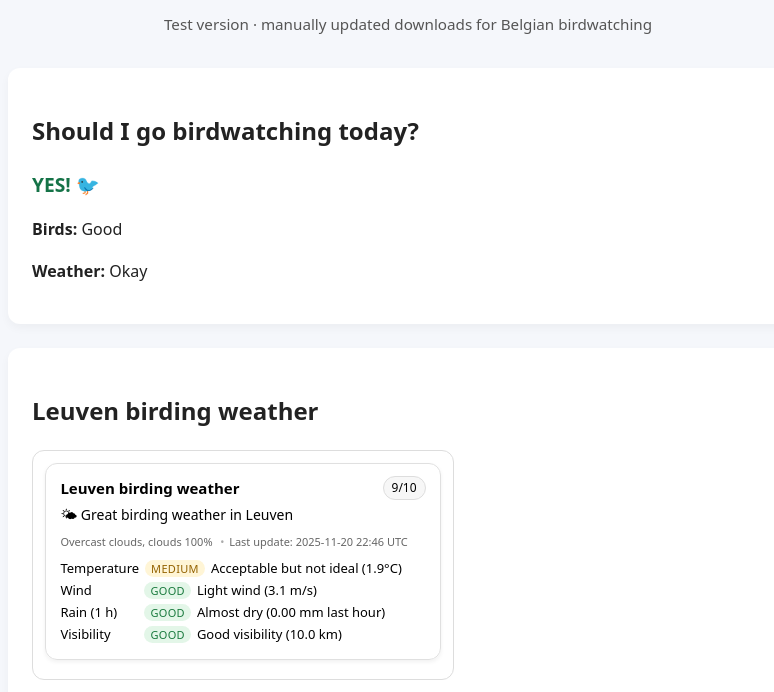
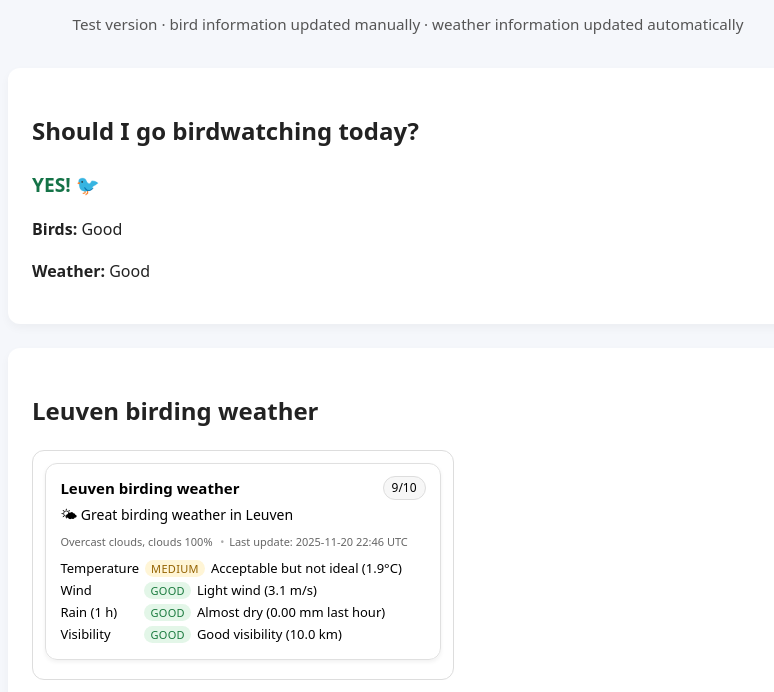
Before and after one commit to xu-anqi/bird-portal-be, a plain HTML site: page index.html in a window 1280 px wide. Shown: the part 108-800 px from the top of the page, without its empty margins (232-1006 px from the left). Drawn offline with Linux system fonts and the light colour scheme.

Commit message:
update page

```diff
--- a/index.html
+++ b/index.html
@@ -58,14 +58,14 @@
 <body>
   <header>
     <h1>Belgian Birding Portal</h1>
-    <p class="tagline">Test version · manually updated downloads for Belgian birdwatching</p>
+    <p class="tagline">Test version · bird information updated manually · weather information updated automatically</p>
   </header>
 
   <section>
     <h2>Should I go birdwatching today?</h2>
     <p class="status status-yes">YES! 🐦</p>
     <p><span class="label">Birds:</span> Good</p>
-    <p><span class="label">Weather:</span> Okay</p>
+    <p><span class="label">Weather:</span> Good</p>
   </section>
 
   <section>
```
